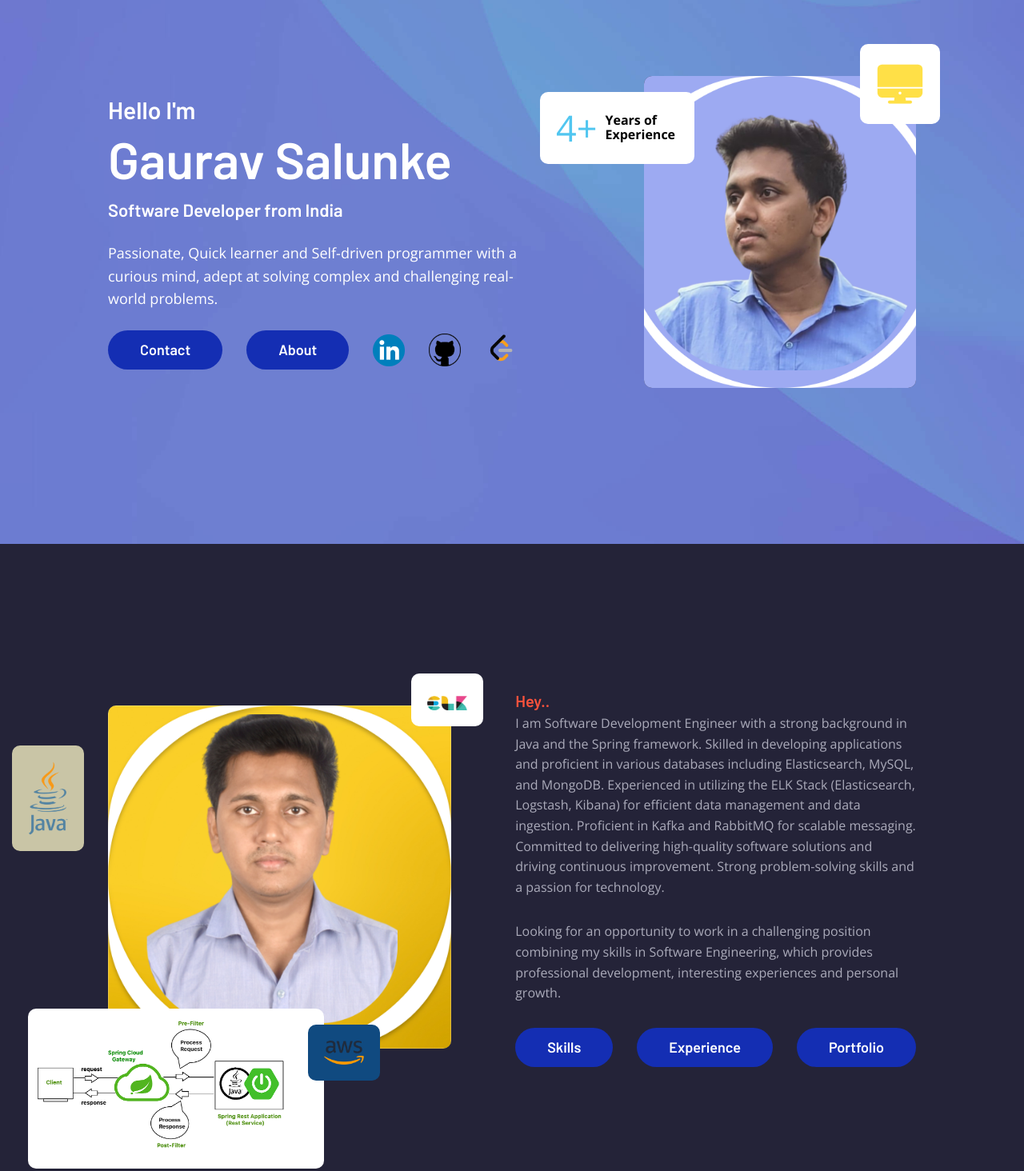
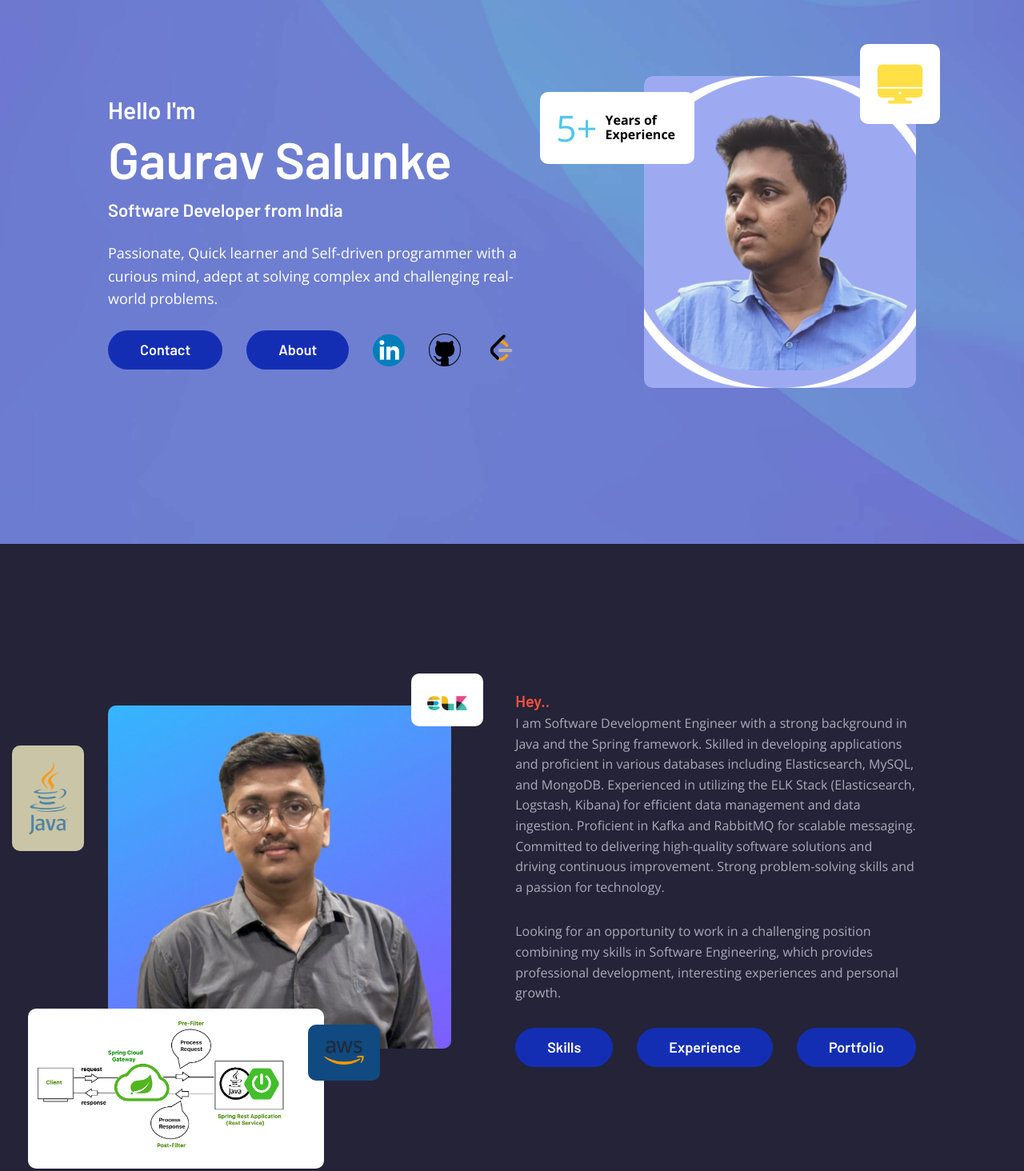
Before and after one commit to Gauravsalunke5/Gauravsalunke5.github.io, a plain HTML site: page index.html in a window 1280 px wide. Shown: the part 120-1584 px from the top of the page at 80% size. Drawn offline with nearby package versions, Linux system fonts and the light colour scheme.

Commit message:
updated details

```diff
--- a/index.html
+++ b/index.html
@@ -119,7 +119,7 @@
               class="img-cover" >
 
             <div class="elem elem-1">
-              <p class="elem-title">4+</p>
+              <p class="elem-title">5+</p>
 
               <p class="elem-text">Years of Experience</p>
             </div>
@@ -182,7 +182,7 @@
 
           <figure class="about-banner">
 
-            <img src="./assets/images/gaurav-2.png" width="600" height="452" loading="lazy" alt="Gaurav's Photo"
+            <img src="./assets/images/gaurav-2.jpg" width="600" height="452" loading="lazy" alt="Gaurav's Photo"
               class="img-cover">
 
             <img src="./assets/images/banner1.png"  loading="lazy" alt="Gaurav's Photo"
@@ -453,7 +453,7 @@
               </div>
             </div>
              <div class="card-action">
-              <span>Software Development Engineer - Feb 2022 to Current | Goa, India</span>
+              <span>Senior Software Development Engineer - Feb 2022 to Current | Goa, India</span>
             </div>
             <ul>
               <li>
```
Also changed, not shown: assets/images/gaurav-2.jpg (added).
